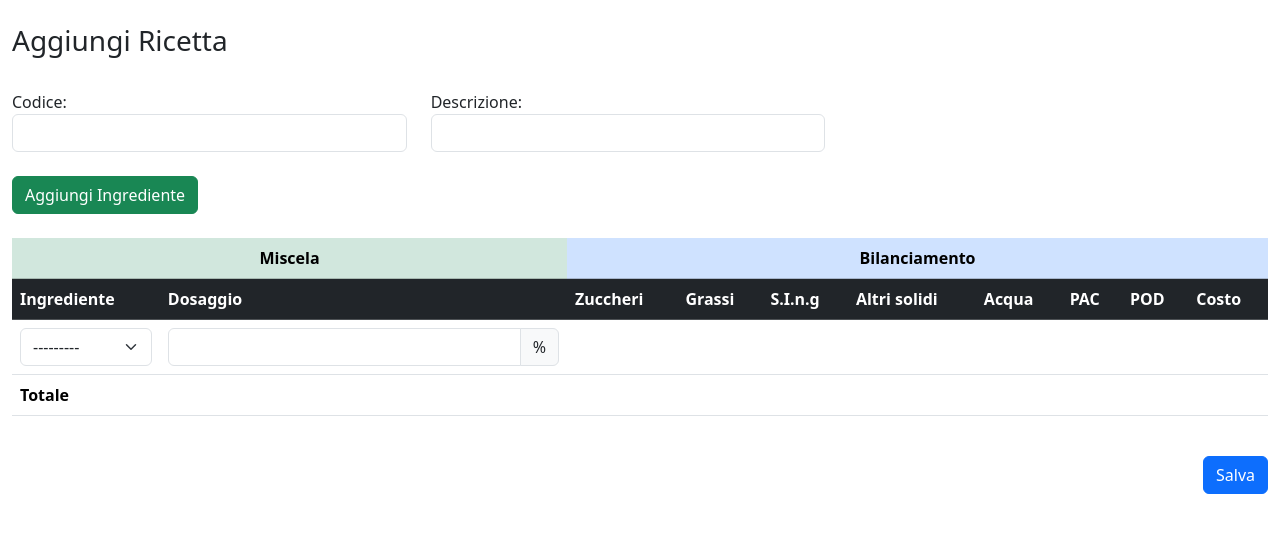
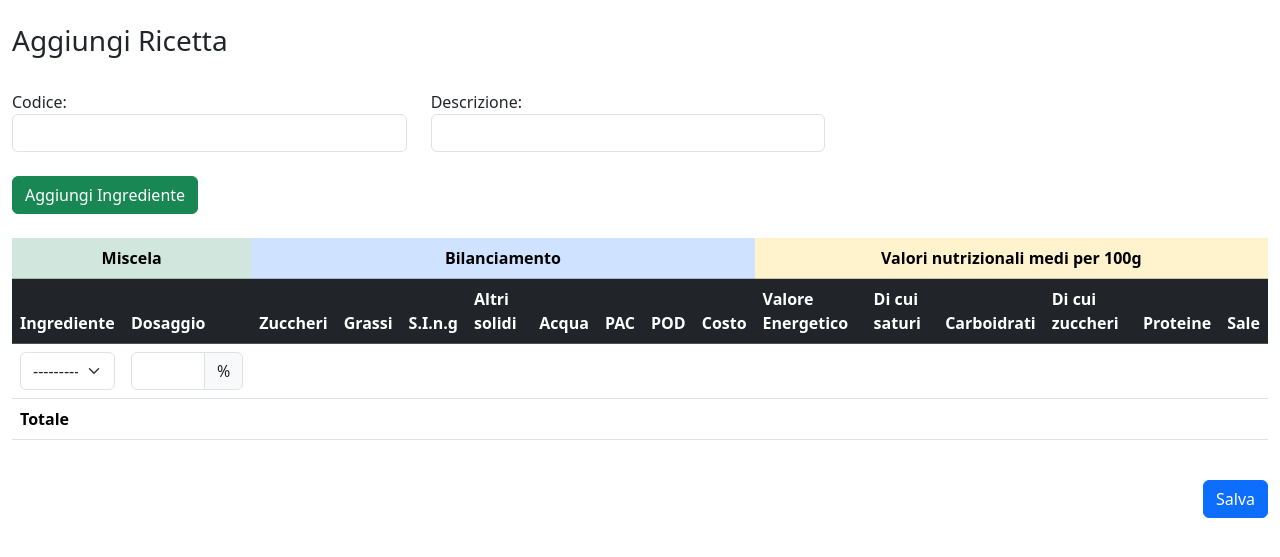
Before and after one commit to treviang/ice-cream-django, a Django app: page /ricette/aggiungi/ in a window 1280 px wide. Shown: the part 56-613 px from the top of the page. Run offline with Django 5.2, Linux system fonts and the light colour scheme; data that the repository does not hold is empty; some libraries are stand-ins or nearby versions.

Commit message:
aggiunti valori nutrizionali medi

```diff
--- a/ricette/templates/ricette/aggiungi-ricetta.html
+++ b/ricette/templates/ricette/aggiungi-ricetta.html
@@ -44,6 +44,7 @@
                                 <tr>
                                     <th colspan="2" class="text-center table-success">Miscela</th>
                                     <th colspan="8" class="text-center table-primary">Bilanciamento</th>
+                                    <th colspan="6" class="text-center table-warning">Valori nutrizionali medi per 100g</th>
                                 </tr>
                                 <tr>
                                     <th scope="col">Ingrediente</th>
@@ -56,6 +57,13 @@
                                     <th scope="col">PAC</th>
                                     <th scope="col">POD</th>
                                     <th scope="col">Costo</th>
+                                    <th scope="col">Valore Energetico</th>
+                                    <!-- <th scope="col">Grassi</th> -->
+                                    <th scope="col">Di cui saturi</th>
+                                    <th scope="col">Carboidrati</th>
+                                    <th scope="col">Di cui zuccheri</th>
+                                    <th scope="col">Proteine</th>
+                                    <th scope="col">Sale</th>
                                 </tr>
                             </thead>
                             <tbody id="miscela-body">
@@ -78,6 +86,13 @@
                                     <td id="id_form-{{forloop.counter0}}-PAC"></td>
                                     <td id="id_form-{{forloop.counter0}}-POD"></td>
                                     <td id="id_form-{{forloop.counter0}}-costo"></td>
+                                    <td id="id_form-{{forloop.counter0}}-valore-energetico"></td>
+                                    <!-- <td id="id_form-{{forloop.counter0}}-grassi"></td> -->
+                                    <td id="id_form-{{forloop.counter0}}-grassi-saturi"></td>
+                                    <td id="id_form-{{forloop.counter0}}-carboidrati"></td>
+                                    <td id="id_form-{{forloop.counter0}}-carboidrati-zuccheri"></td>
+                                    <td id="id_form-{{forloop.counter0}}-proteine"></td>
+                                    <td id="id_form-{{forloop.counter0}}-sale"></td>
                                 </tr>
                                 {% endfor %}
                             </tbody>
@@ -93,6 +108,12 @@
                                     <td></td>
                                     <td></td>
                                     <td class="valuta"></td>
+                                    <td></td>
+                                    <td></td>
+                                    <td></td>
+                                    <td></td>
+                                    <td></td>
+                                    <td></td>
                                 </tr>
                             </tfoot>
                             </table>
--- a/static/js/utils.js
+++ b/static/js/utils.js
@@ -84,6 +84,13 @@ function aggiornaCampi(ingrediente, prefix) {
     document.getElementById(prefix + 'PAC').innerHTML = calcolaDefault(dosaggio, ingrediente.PAC);
     document.getElementById(prefix + 'POD').innerHTML = calcolaDefault(dosaggio, ingrediente.POD);
     document.getElementById(prefix + 'costo').innerHTML = calcolaValuta(dosaggio, ingrediente.costo);
+    document.getElementById(prefix + 'valore-energetico').innerHTML = calcolaDefault(dosaggio, ingrediente.valore_energetico);
+    // document.getElementById(prefix + 'grassi').innerHTML = calcolaDefault(dosaggio, ingrediente.grassi);
+    document.getElementById(prefix + 'grassi-saturi').innerHTML = calcolaDefault(dosaggio, ingrediente.grassi_saturi);
+    document.getElementById(prefix + 'carboidrati').innerHTML = calcolaDefault(dosaggio, ingrediente.carboidrati);
+    document.getElementById(prefix + 'carboidrati-zuccheri').innerHTML = calcolaDefault(dosaggio, ingrediente.carboidrati_zuccheri);
+    document.getElementById(prefix + 'proteine').innerHTML = calcolaDefault(dosaggio, ingrediente.proteine);
+    document.getElementById(prefix + 'sale').innerHTML = calcolaDefault(dosaggio, ingrediente.sale);
 
     calcolaTotali()
 }
@@ -147,7 +154,7 @@ function calcolaTotaliColonne(numeroColonna) {
 
             if (elementoCella.tagName == 'INPUT' && elementoCella.getAttribute("type") == 'number') {
                 valoreCella = Number(elementoCella.value);
-            } else if (elementoCella.nextSibling.tagName == 'INPUT' && elementoCella.nextSibling.getAttribute("type") == 'number') {
+            } else if (elementoCella.nextSibling && elementoCella.nextSibling.tagName == 'INPUT' && elementoCella.nextSibling.getAttribute("type") == 'number') {
                 valoreCella = Number(elementoCella.nextSibling.value);
             } else {
                 valoreCella = Number(elementoCella.data);
```
